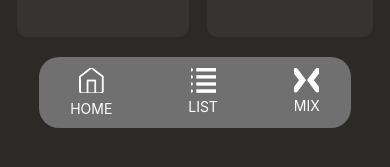
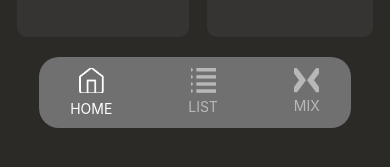
Before and after one commit to mertovich/Periyot-study-card, a React Native app in the folder mds_study_card/: screen / in a window 390 px wide. Shown: the part 359-526 px from the top of the page. Built offline with nearby package versions, Linux system fonts and the light colour scheme.

Commit message:
add(Navigation): Active effect

```diff
--- a/mds_study_card/App.js
+++ b/mds_study_card/App.js
@@ -35,6 +35,7 @@ export default function App() {
         homePage={homePage}
         listPage={listPage}
         mixPage={mixPage}
+        NavigationChoice={NavigationChoice}
       />
     </SafeAreaView>
   );
--- a/mds_study_card/components/BottomNavigation.js
+++ b/mds_study_card/components/BottomNavigation.js
@@ -5,7 +5,11 @@ const BottomNavigation = props => {
   return (
     <View style={styles.navComtainer}>
       <Pressable
-        style={styles.navItemContainer}
+        style={
+          props.NavigationChoice === 0
+            ? styles.navItemContainerActive
+            : styles.navItemContainer
+        }
         onPress={() => props.homePage()}>
         <Image
           style={styles.firstIcon}
@@ -14,7 +18,11 @@ const BottomNavigation = props => {
         <Text style={styles.navText}>HOME</Text>
       </Pressable>
       <Pressable
-        style={styles.navItemContainer}
+        style={
+          props.NavigationChoice === 1
+            ? styles.navItemContainerActive
+            : styles.navItemContainer
+        }
         onPress={() => props.listPage()}>
         <Image
           style={styles.icon}
@@ -23,7 +31,11 @@ const BottomNavigation = props => {
         <Text style={styles.navText}>LIST</Text>
       </Pressable>
       <Pressable
-        style={styles.navItemContainer}
+        style={
+          props.NavigationChoice === 2
+            ? styles.navItemContainerActive
+            : styles.navItemContainer
+        }
         onPress={() => props.mixPage()}>
         <Image
           style={styles.icon}
@@ -52,6 +64,10 @@ const styles = StyleSheet.create({
   },
   navItemContainer: {
     alignItems: 'center',
+    opacity: 0.5,
+  },
+  navItemContainerActive: {
+    alignItems: 'center',
   },
   icon: {
     height: 25,
```
